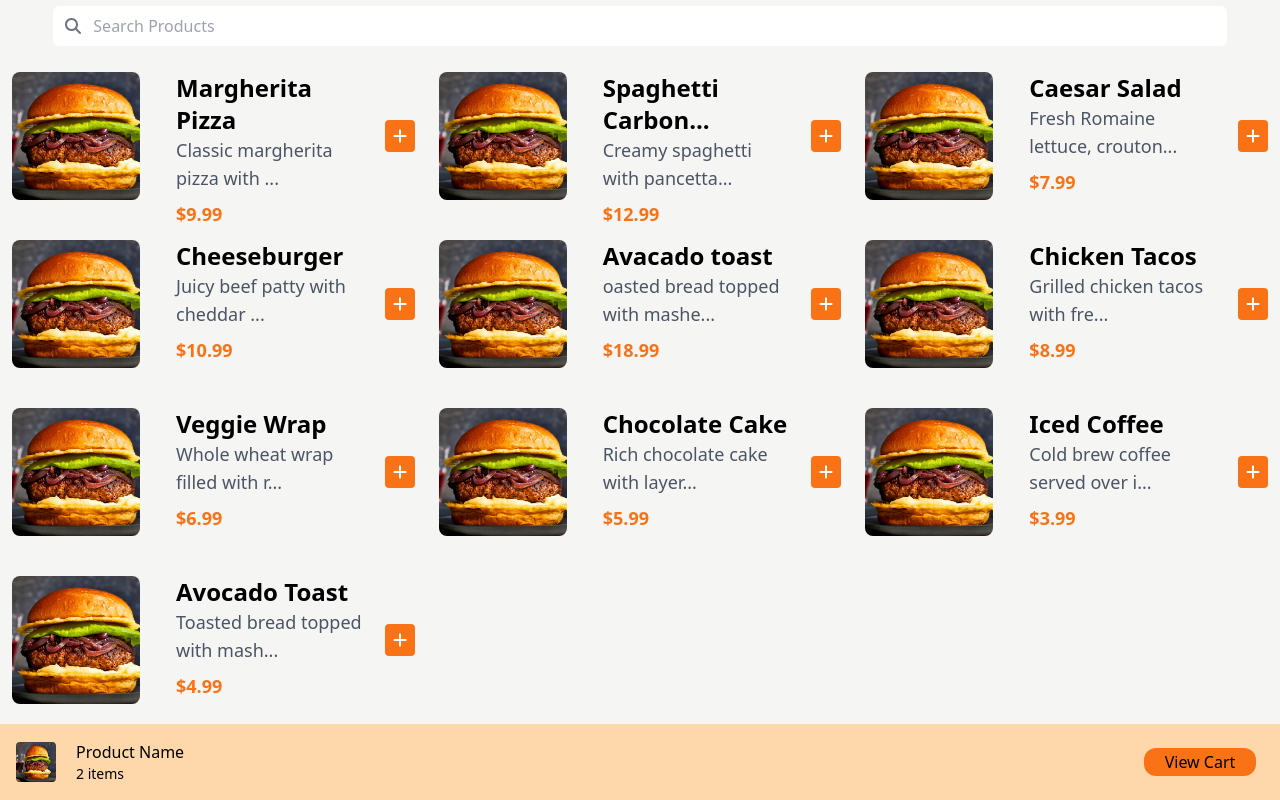
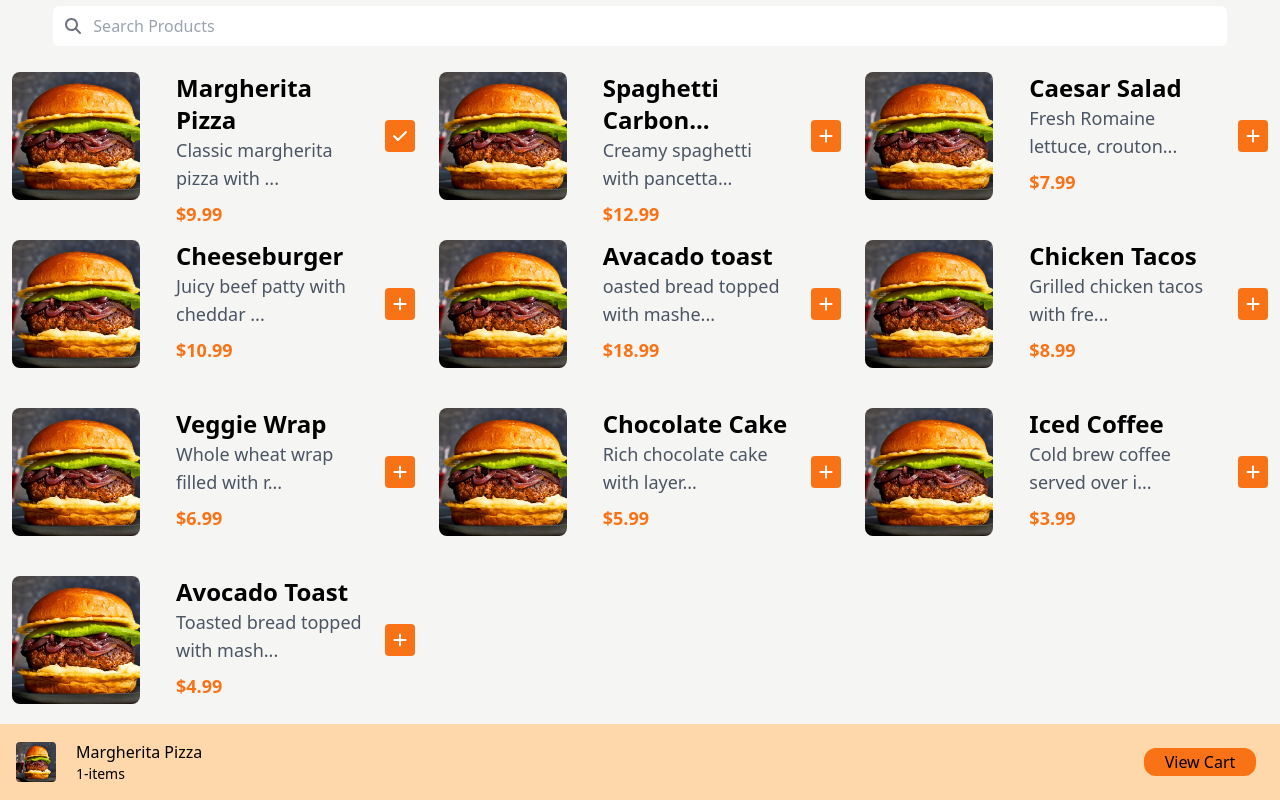
Before and after one commit to Adhil-tp/Al-mango, a React (Vite) app: page / in a window 1280 px wide. Both pictures are taken after a click on the button 399 px from the left and 136 px from the top of the page. Built offline with nearby package versions, Linux system fonts and the light colour scheme.

Commit message:
implemented cart adding functionalities

```diff
--- a/src/components/MenuProduct.jsx
+++ b/src/components/MenuProduct.jsx
@@ -1,19 +1,23 @@
-import React, { useContext } from 'react'
+import React, { useContext, useState } from 'react'
 import { CartContext } from '../context/CartContext';
 // import ProductImg from '../assets/images/ProductImage.jpg'
 import { FontAwesomeIcon } from '@fortawesome/react-fontawesome';
-import { faPlus } from '@fortawesome/free-solid-svg-icons'
+import { faCheck, faPlus } from '@fortawesome/free-solid-svg-icons'
 // import foodProducts from '../data/foodProducts';
 
 const MenuProduct = ({ product }) => {
   const { addTOCart } = useContext(CartContext)
+  const [isAdded, setAdded] = useState(false)
+  const handleChange = (product) => {
+    setAdded(true)
+    addTOCart(product)
+  }
   const truncatedDescription = (description, maxLength) => {
     return description.length > maxLength ? description.slice(0, maxLength) + '...' : description
   }
   const truncatedProductName = (name, maxLength) => {
     return name.length > maxLength ? name.slice(0, maxLength) + '...' : name
   }
-  console.log(product);
 
   return (
     <div className='flex items-center p-3 gap-x-5'>
@@ -25,8 +29,8 @@ const MenuProduct = ({ product }) => {
           <p className='text-xs md:text-sm lg:text-lg font-bold mb-4 text-orange-500'>${product.price}</p>
         </div>
       </div>
-      <button className='bg-orange-500 text-white px-2 py-2 rounded hover:bg-red-600 h-8 flex items-center' onClick={() => addTOCart(product)}>
-        <FontAwesomeIcon icon={faPlus} />
+      <button className='bg-orange-500 text-white px-2 py-2 rounded hover:bg-red-600 h-8 flex items-center' onClick={() => handleChange(product)} disabled={isAdded}>
+        <FontAwesomeIcon icon={isAdded ? faCheck : faPlus} />
       </button>
     </div>
   )
--- a/src/components/ViewCart.jsx
+++ b/src/components/ViewCart.jsx
@@ -1,14 +1,17 @@
-import React from 'react'
+import React, { useContext } from 'react'
 import ProductImg from '../assets/images/ProductImage.jpg'
+import { CartContext } from '../context/CartContext'
 
 const ViewCart = () => {
+  const { cartItems } = useContext(CartContext)
+  const cartCount = cartItems.length
   return (
     <div className='bg-orange-200  flex flex-row w-screen items-center justify-between p-4 '>
       <div className='flex flex-row gap-5 items-center justify-center'>
         <img src={ProductImg} alt="productImage" className='w-8 h-8 rounded sm:w-10 sm:h-10' />
         <div>
-          <h6 className='text-sm sm:text-base'>Product Name</h6>
-          <p className='text-xs sm:text-sm'>2 items</p>
+          <h6 className='text-xs sm:text-base'>{cartItems[cartCount - 1].name}</h6>
+          <p className='text-xs sm:text-sm'>{cartCount}-items</p>
         </div>
       </div>
       <div className='flex w-32 h-10 items-center justify-center'>
--- a/src/context/CartContext.jsx
+++ b/src/context/CartContext.jsx
@@ -4,10 +4,11 @@ export const CartContext = createContext()
 
 export const CartProvider = ({ children }) => {
     const [cartItems, setCartItems] = useState([])
-
     const addTOCart = (product) => {
         setCartItems([...cartItems, product])
     }
+    console.log(cartItems);
+
     return (
         <CartContext.Provider value={{ cartItems, addTOCart }}>
             {children}
--- a/src/pages/Menu.jsx
+++ b/src/pages/Menu.jsx
@@ -1,23 +1,23 @@
-import React from 'react'
+import React, { useContext } from 'react'
 import MenuProduct from '../components/MenuProduct'
 import SearchBar from '../components/SearchBar'
 import ViewCart from '../components/ViewCart'
 import foodProducts from '../data/foodProducts'
+import { CartContext } from '../context/CartContext'
 
 const Menu = () => {
-  console.log(foodProducts);
-
+  const { cartItems } = useContext(CartContext)
   return (
     <div className='w-screen h-screen bg-stone-100 flex flex-col items-center'>
       <div className='flex justify-center w-screen'>
         <SearchBar />
       </div>
       <div className='grid grid-cols-1 six:grid-cols-2 lg:grid-cols-3 overflow-scroll h-screen w-screen hide-scrollbar'>
-        {foodProducts.map((product)=>{
-          return <MenuProduct product={product} key={product.id}/>
+        {foodProducts.map((product) => {
+          return <MenuProduct product={product} key={product.id} />
         })}
       </div>
-      <ViewCart/>
+      {cartItems.length > 0 && <ViewCart />}
     </div>
   )
 }
```
